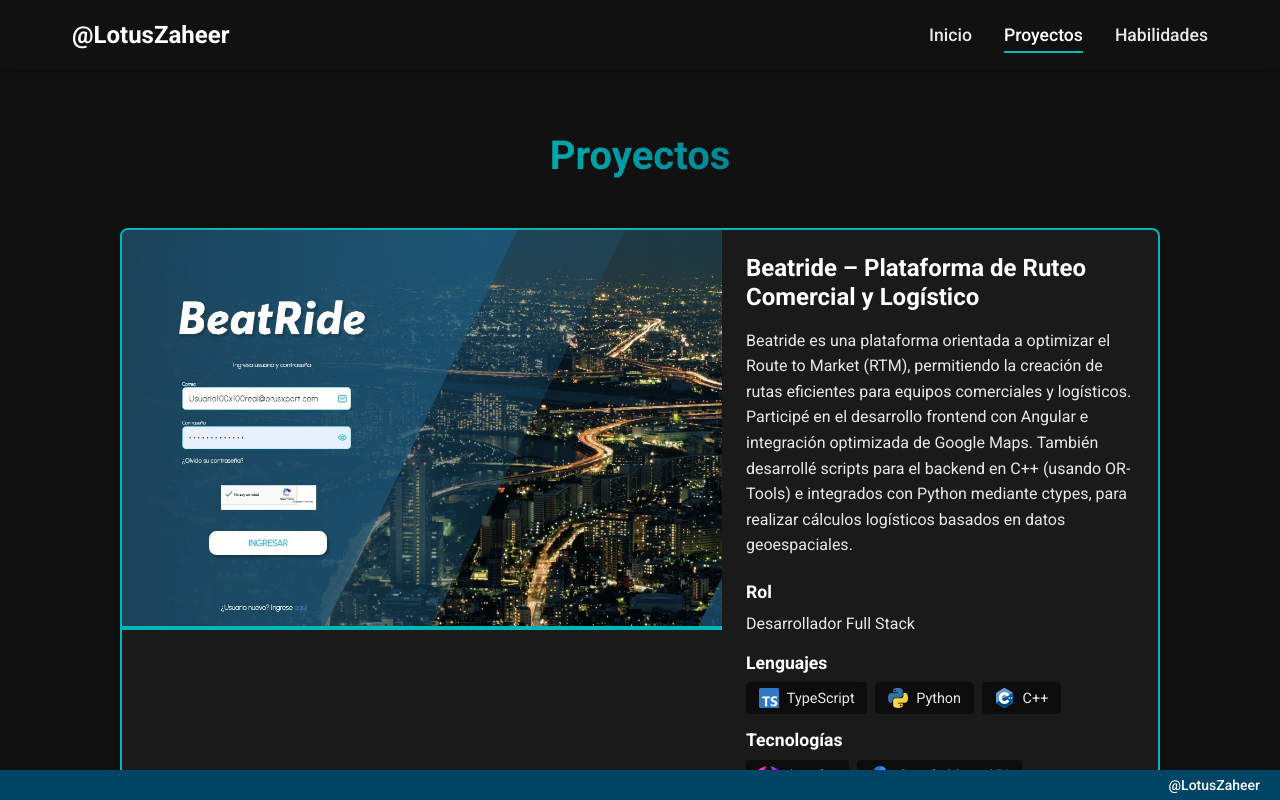
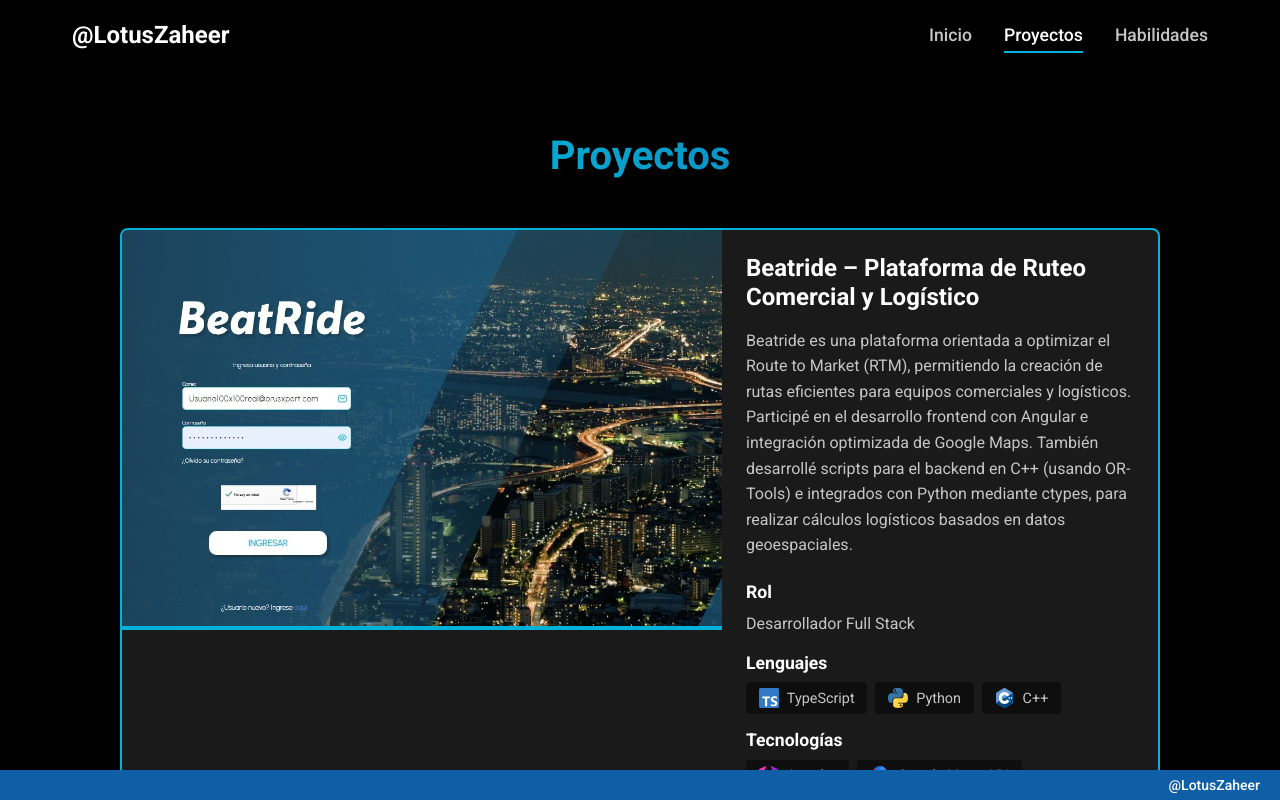
Before and after one commit to LotusZaheer/portfolio, an Angular app: page /projects in a window 1280 px wide. Shown: the top 800 px of the page. Built offline with nearby package versions, Linux system fonts and the light colour scheme.

Commit message:
Update color

```diff
--- a/src/app/pages/home/home.component.html
+++ b/src/app/pages/home/home.component.html
@@ -1,7 +1,7 @@
 <section class="hero">
     <div class="container">
         <div class="hero-content">
-            <h1>¡Hola! Soy <span class="text-gradient">{{displayName}}</span></h1>
+            <h1>¡Hola! Soy <span class="text-gradient">Andrés Uribe</span></h1>
             <h2>Desarrollador Web</h2>
             <p class="hero-description">
 
@@ -30,8 +30,7 @@
 <section class="about-section">
     <h2 class="section-title">Sobre Mí</h2>
     <div class="tech-stack">
-
-        <div class="tech-category languages">
+        <div class="tech-category">
             <h3>Lenguajes</h3>
             <div class="tech-icons">
                 @for (lang of languages; track lang) {
@@ -45,7 +44,7 @@
             </div>
         </div>
 
-        <div class="tech-category technologies">
+        <div class="tech-category">
             <h3>Tecnologías</h3>
             <div class="tech-icons">
                 @for (tech of technologies; track tech) {
--- a/src/app/pages/home/home.component.scss
+++ b/src/app/pages/home/home.component.scss
@@ -96,7 +96,7 @@
 
 .about {
     padding: 5rem 0;
-    background-color: $background-darker;
+    background-color: $background-light;
 
     .section-title {
         text-align: center;
@@ -139,7 +139,7 @@
             border-radius: 30px;
             color: $accent-color;
             font-weight: 500;
-            border: 1px solid $background-card-darker;
+            border: 1px solid $background-card-light;
             transition: all 0.3s ease;
 
             &:hover {
@@ -156,7 +156,7 @@
     padding: 2rem;
     max-width: 1200px;
     margin: 0 auto;
-    background-color: $background-darker;
+    background-color: $background-light;
 }
 
 .section-title {
@@ -218,7 +218,7 @@
 }
 
 .technologies {
-    @include tech-category-styles($warm-color);
+    @include tech-category-styles($sub-highlight-color);
 }
 
 .contact {
@@ -239,7 +239,7 @@
     border-radius: 30px;
     color: $accent-color;
     font-weight: 500;
-    border: 1px solid $background-card-darker;
+    border: 1px solid $background-card-light;
     transition: all 0.3s ease;
     display: flex;
     align-items: center;
--- a/src/app/pages/projects/projects.component.scss
+++ b/src/app/pages/projects/projects.component.scss
@@ -146,7 +146,7 @@
     gap: 0.5rem;
 
     .tag {
-        background: $background-darker;
+        background: $background-light;
         padding: 0.3rem 0.8rem;
         border-radius: $border-radius;
         font-size: 0.9rem;
--- a/src/styles.scss
+++ b/src/styles.scss
@@ -74,8 +74,8 @@
   animation: moveGradient 3s linear infinite;
 }
 
-.text-gradient-warm {
-  background: $gradient-warm;
+.text-gradient-highlight {
+  background: $gradient-highlight;
   -webkit-background-clip: text;
   -webkit-text-fill-color: transparent;
   background-clip: text;
--- a/src/styles/_variables.scss
+++ b/src/styles/_variables.scss
@@ -1,25 +1,27 @@
+
+
 @use "sass:color";
 
 // Colores principales (Acentos)
-$primary-color: #004466; // Azul marino intenso
-$secondary-color: #00778A; // Azul petróleo vibrante
-$accent-color: #00B8B8; // Turquesa puro
-$highlight-color: #AEEB60; // Verde lima brillante
-$warm-color: #FFA93C; // Naranja durazno radiante
+$primary-color: #0F5FA6;
+$secondary-color: #0A8CBF;
+$accent-color: #04B2D9;
+$highlight-color: #F21905;
+$sub-highlight-color: #F23827;
 
 // Colores de fondo
-$background-dark: #111111; // Fondo principal
+$background-dark: #000; // Fondo principal
 $background-card: #1A1A1A; // Fondo de tarjetas
-$background-darker: color.adjust($background-dark, $lightness: -2%);
-$background-card-darker: color.adjust($background-card, $lightness: -5%);
+$background-light: color.adjust($background-dark, $lightness: 5.5%);
+$background-card-light: color.adjust($background-card, $lightness: 5.5%);
 
 // Colores de texto
 $text-primary: #FFFFFF; // Texto principal
-$text-secondary: #E8E8E8; // Texto auxiliar
+$text-secondary: #C6C6C6; // Texto auxiliar
 
 // Gradientes
 $gradient-primary: linear-gradient(90deg, $primary-color, $accent-color, $secondary-color, $primary-color);
-$gradient-warm: linear-gradient(90deg, $warm-color, $highlight-color, $warm-color);
+$gradient-highlight: linear-gradient(90deg, $sub-highlight-color, $highlight-color, $sub-highlight-color);
 
 // Sombras
 $shadow-card: 0 4px 15px rgba(0, 0, 0, 0.2);
```
Also changed, not shown: 4 other files (tests, documents, lock files or other folders).
